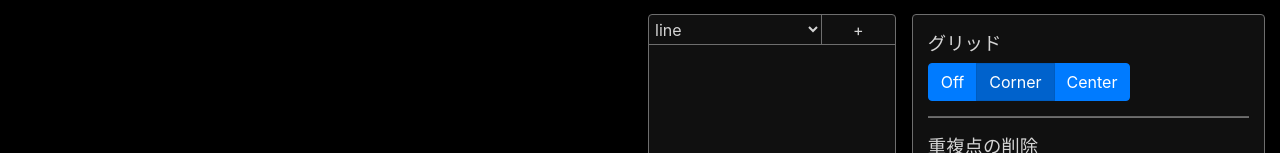
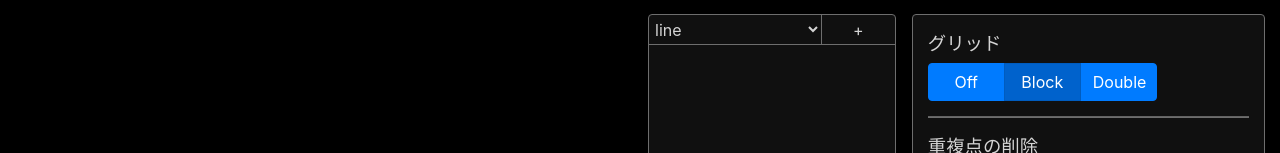
Before and after one commit to HakimsiKiller/ccnex, a React (Create React App) app: page / in a window 1280 px wide. Shown: the part 266-419 px from the top of the page. Built offline with nearby package versions, Linux system fonts and the light colour scheme.

Commit message:
:lipstick: グリッドの設定のスタイルを調整

```diff
--- a/src/components/Menu.tsx
+++ b/src/components/Menu.tsx
@@ -40,14 +40,14 @@ const Menu: React.FC<MenuProps> = ({ gridMode, setGridMode, duplicatedPointRange
                 <Col>
                     <div className={styles['text']}>グリッド</div>
                     <ToggleButtonGroup type="radio" name="options" defaultValue={gridMode} value={gridMode}>
-                        <ToggleButton value={1} onChange={() => setGridMode(GridMode.off)}>
+                        <ToggleButton className={styles['button']} value={0} onChange={() => setGridMode(GridMode.off)}>
                             Off
                         </ToggleButton>
-                        <ToggleButton value={2} onChange={() => setGridMode(GridMode.center)}>
-                            Corner
+                        <ToggleButton className={styles['button']} value={1} onChange={() => setGridMode(GridMode.block)}>
+                            Block
                         </ToggleButton>
-                        <ToggleButton value={3} onChange={() => setGridMode(GridMode.corner)}>
-                            Center
+                        <ToggleButton className={styles['button']} value={2} onChange={() => setGridMode(GridMode.double)}>
+                            Double
                         </ToggleButton>
                     </ToggleButtonGroup>
                 </Col>
--- a/src/components/ShapesGenerator.tsx
+++ b/src/components/ShapesGenerator.tsx
@@ -11,7 +11,7 @@ import UserInterface from './UserInterface';
 const ShapesGenerator: React.FC = () => {
     const [shapes, setShapes] = useState<Shape[]>([]);
     const [selectedShapes, setSelectedShapes] = useState<Shape[]>([]);
-    const [gridMode, setGridMode] = useState<GridMode>(GridMode.center);
+    const [gridMode, setGridMode] = useState<GridMode>(GridMode.block);
     const [duplicatedPointRange, setDuplicatedPointRange] = useState<number>(0);
     const [isOpenExportModal, setIsOpenExportModal] = useState<boolean>(false);
 
--- a/src/styles/Menu.module.scss
+++ b/src/styles/Menu.module.scss
@@ -1,6 +1,10 @@
 .menu-window {
     background-color: var(--background-color);
     border: 1px solid var(--border-color);
+}
+
+.container {
+    margin: 5px auto 5px auto;
 }
 
 .row {
@@ -15,12 +19,12 @@
     margin: 5px 0 5px 0;
 }
 
-.container {
-    margin: 5px auto 5px auto;
-}
-
 .text {
     color: var(--foreground-color);
     font-size: 1.15rem;
     padding-bottom: 5px;
 }
+
+.button {
+    width: 77px !important;
+}
--- a/src/types/GridMode.ts
+++ b/src/types/GridMode.ts
@@ -1,6 +1,6 @@
 // eslint-disable-next-line no-shadow
 export enum GridMode {
-    off = 1,
-    center = 2,
-    corner = 3
+    off = 0,
+    block = 1,
+    double = 2
 }
```
